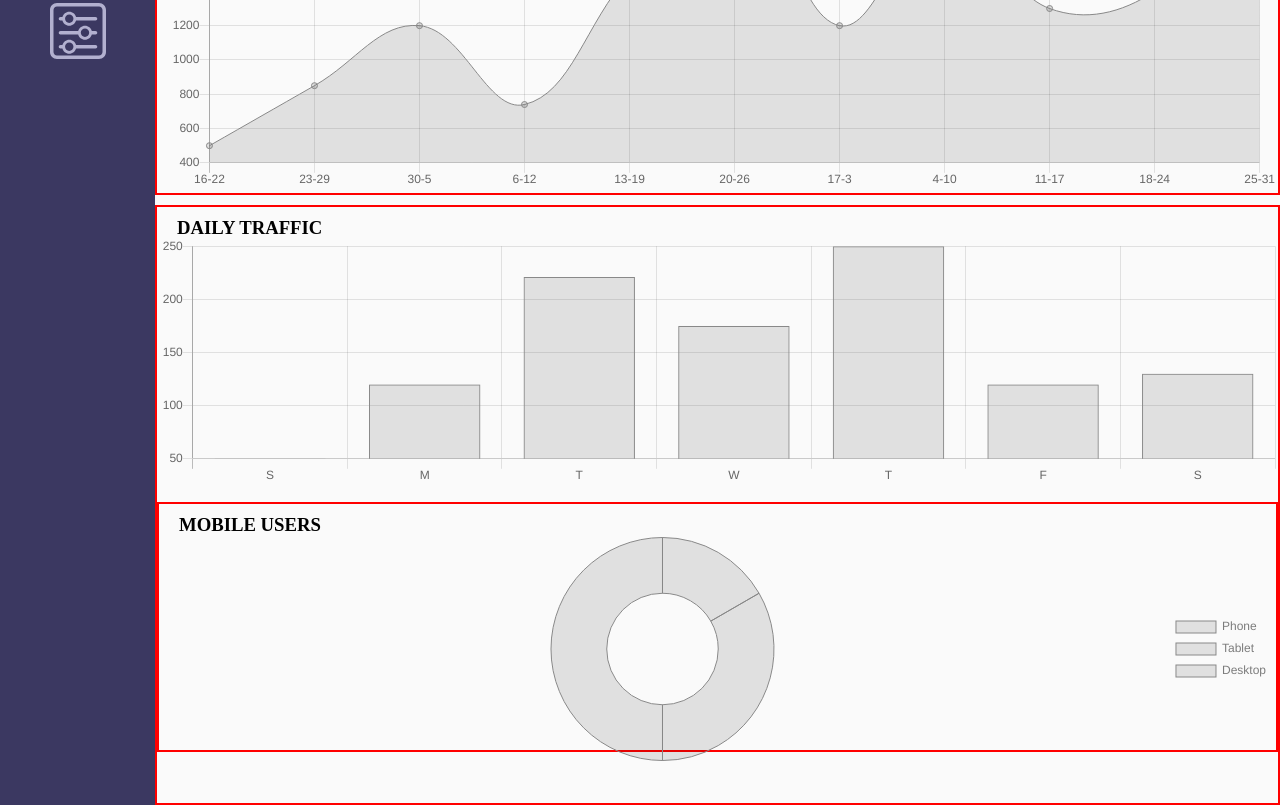
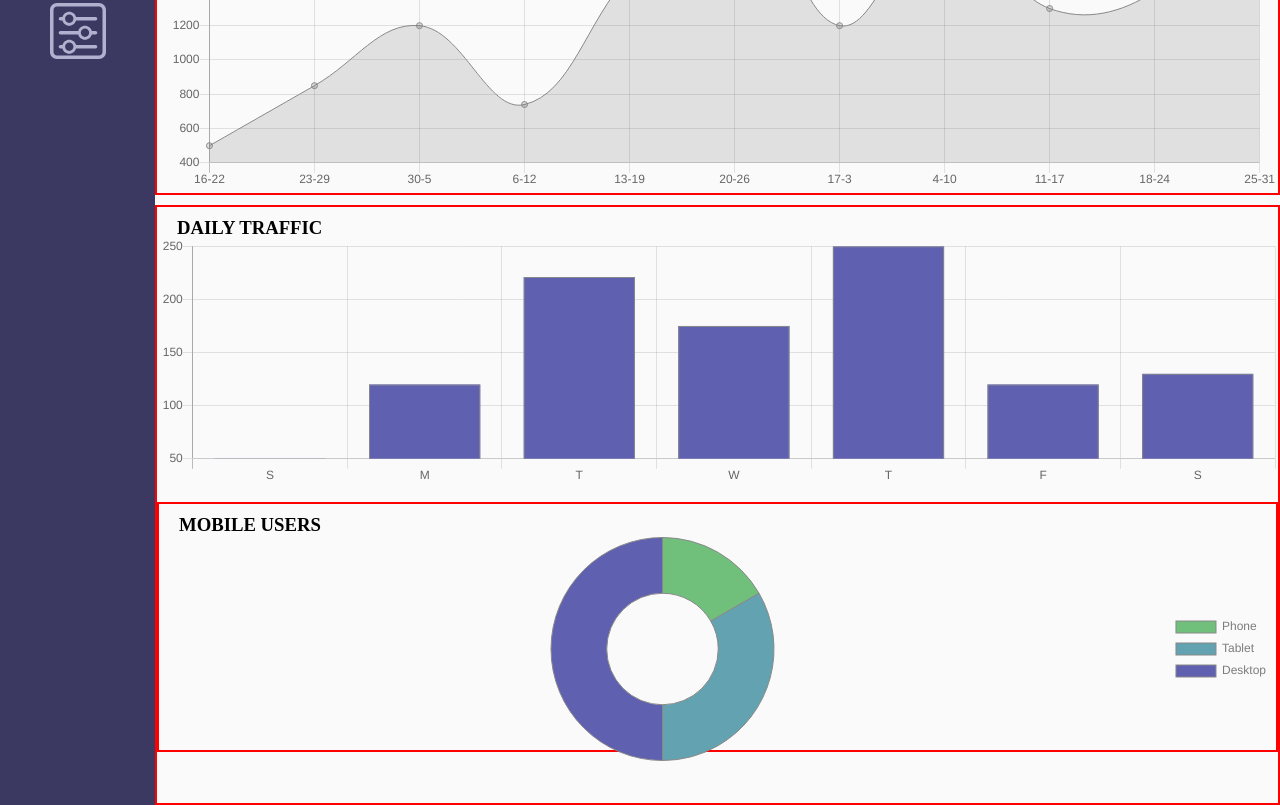
Before and after one commit to jsMarko/project-7, a plain HTML site: page index.html in a window 1280 px wide. Shown: the part 537-1342 px from the top of the page. Drawn offline with nearby package versions, Linux system fonts and the light colour scheme.

```diff
--- a/js/app.js
+++ b/js/app.js
@@ -1,5 +1,8 @@
 const alertBar = document.querySelector(".alert-bar");
 const closeBtn = document.querySelector(".close-alert");
+const purple = "#6060B1";
+const darkGreen = "#62A2B1";
+const lightGreen = "#70C07C";
 
 closeBtn.addEventListener("click", () => {
    alertBar.style.display = "none";
@@ -66,7 +69,8 @@ let dailyBar = new Chart("daily-traffic", {
             borderWidth: 1,
             borderColor: "#888",
             hoverBorderWidth: 3,
-            hoverBorderColor: "#000"
+            hoverBorderColor: "#000",
+            backgroundColor: purple
          }
       ]
    },
@@ -91,7 +95,8 @@ let mobileDoughnut = new Chart("mobile-users", {
             borderWidth: 1,
             borderColor: "#888",
             hoverBorderWidth: 3,
-            hoverBorderColor: "#000"
+            hoverBorderColor: "#000",
+            backgroundColor: [lightGreen, darkGreen, purple]
          }
       ]
    },
```
Also changed, not shown: scss/styles.scss (+7 -6 lines), 1 other file.
